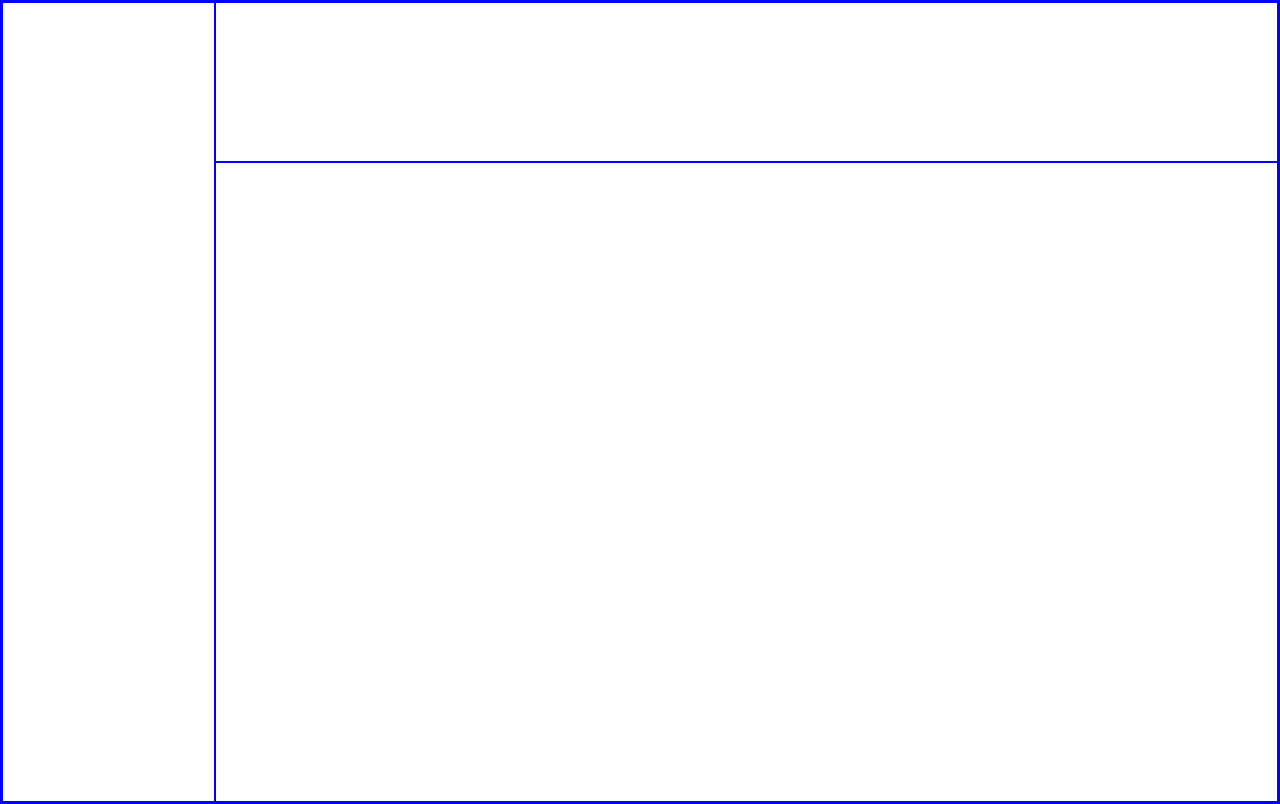
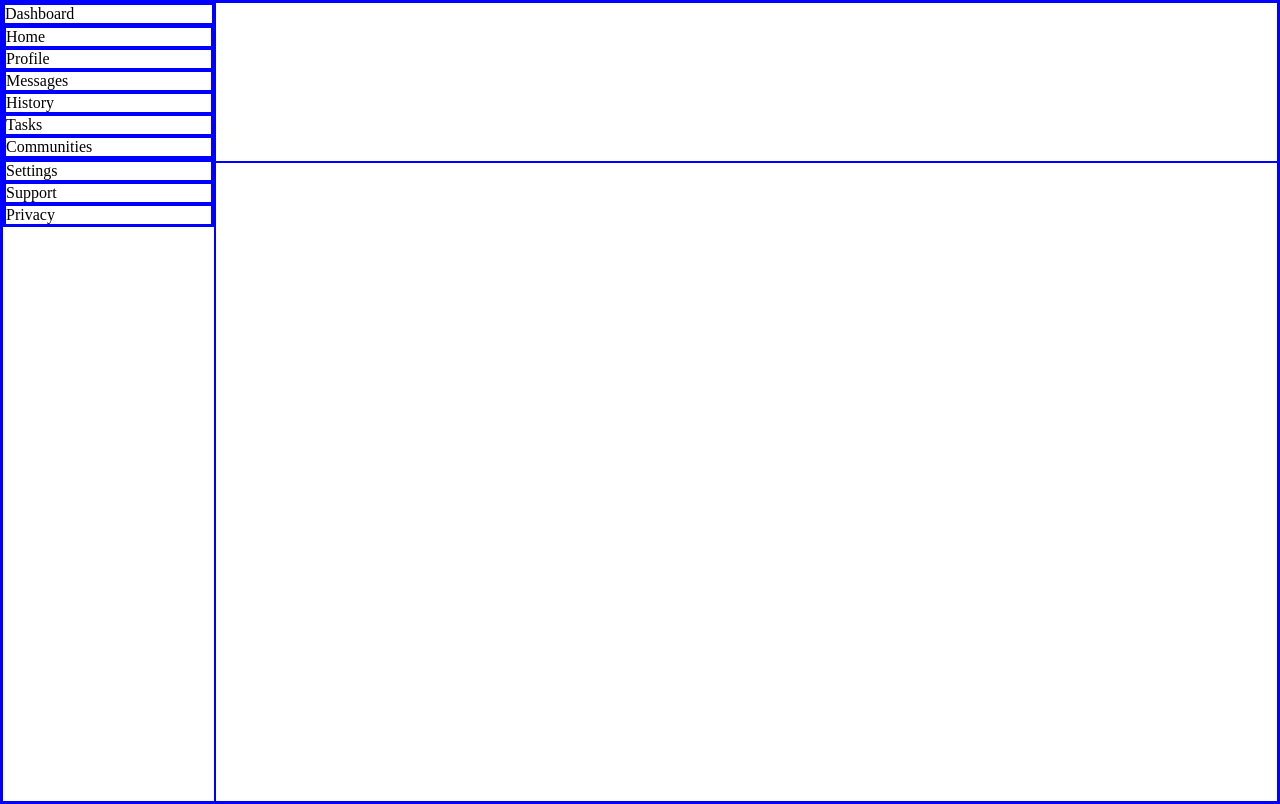
Before and after one commit to DanijelB1/CSS-Grid-Dashboard, a plain HTML site: page index.html in a window 1280 px wide. Drawn offline with Linux system fonts and the light colour scheme.

Commit message:
Add sidebar text elements

```diff
--- a/index.html
+++ b/index.html
@@ -13,6 +13,42 @@
     </div>
 
     <div class="sidebar">
+        <div class="logo">
+            <p>Dashboard</p>
+        </div>
+
+        <ul class="sidebar-navigation">
+            <li>
+                <p>Home</p>
+            </li>
+            <li>
+                <p>Profile</p>
+            </li>
+            <li>
+                <p>Messages</p>
+            </li>
+            <li>
+                <p>History</p>
+            </li>
+            <li>
+                <p>Tasks</p>
+            </li>
+            <li>
+                <p>Communities</p>
+            </li>
+        </ul>
+
+        <ul class="sidebar-settings">
+            <li>
+                <p>Settings</p>
+            </li>
+            <li>
+                <p>Support</p>
+            </li>
+            <li>
+                <p>Privacy</p>
+            </li>
+        </ul>
 
     </div>
 
```
